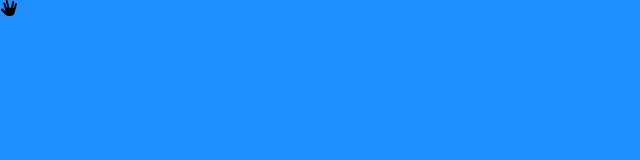
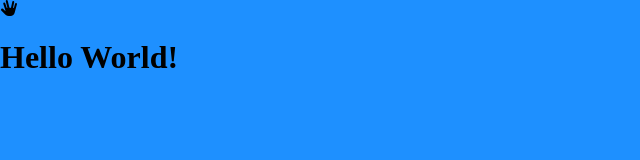
Before and after one commit to francisldn/templatetest, a plain HTML site: page index.html in a window 1280 px wide. Shown: the whole page, without its empty margins (0-640 px from the left). Drawn offline with Linux system fonts and the light colour scheme.

Commit message:
hello world

```diff
--- a/index.html
+++ b/index.html
@@ -13,5 +13,6 @@
     <i class="fa-solid fa-hand-spock"></i>
     <!-- Script -->
     <script src="script.js"></script>
+    <h1>Hello World!</h1>
 </body>
 </html>
--- a/script.js
+++ b/script.js
@@ -1 +1 @@
-console.log('testing')
+console.log('<h1>Hello World</h1>')
```
